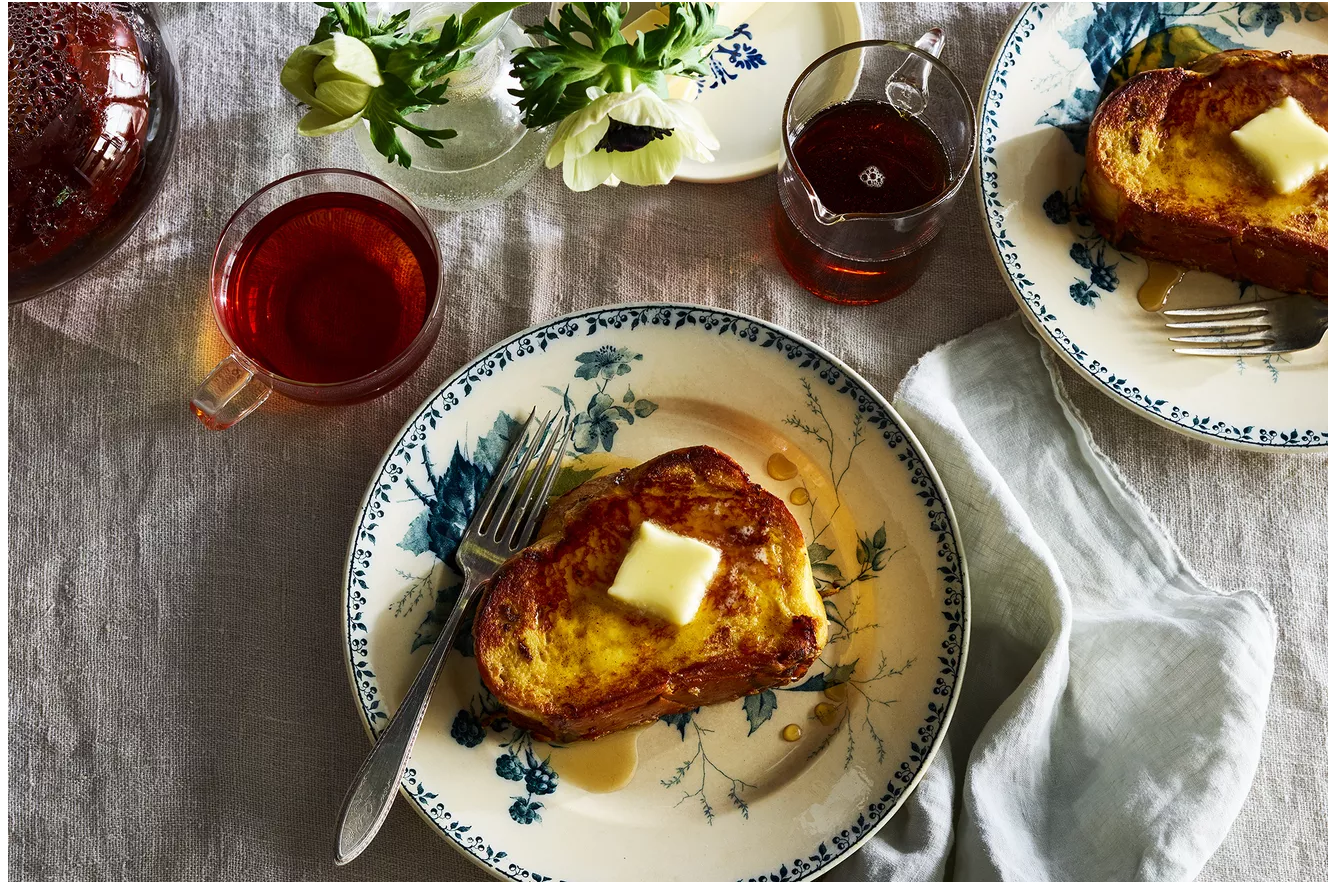
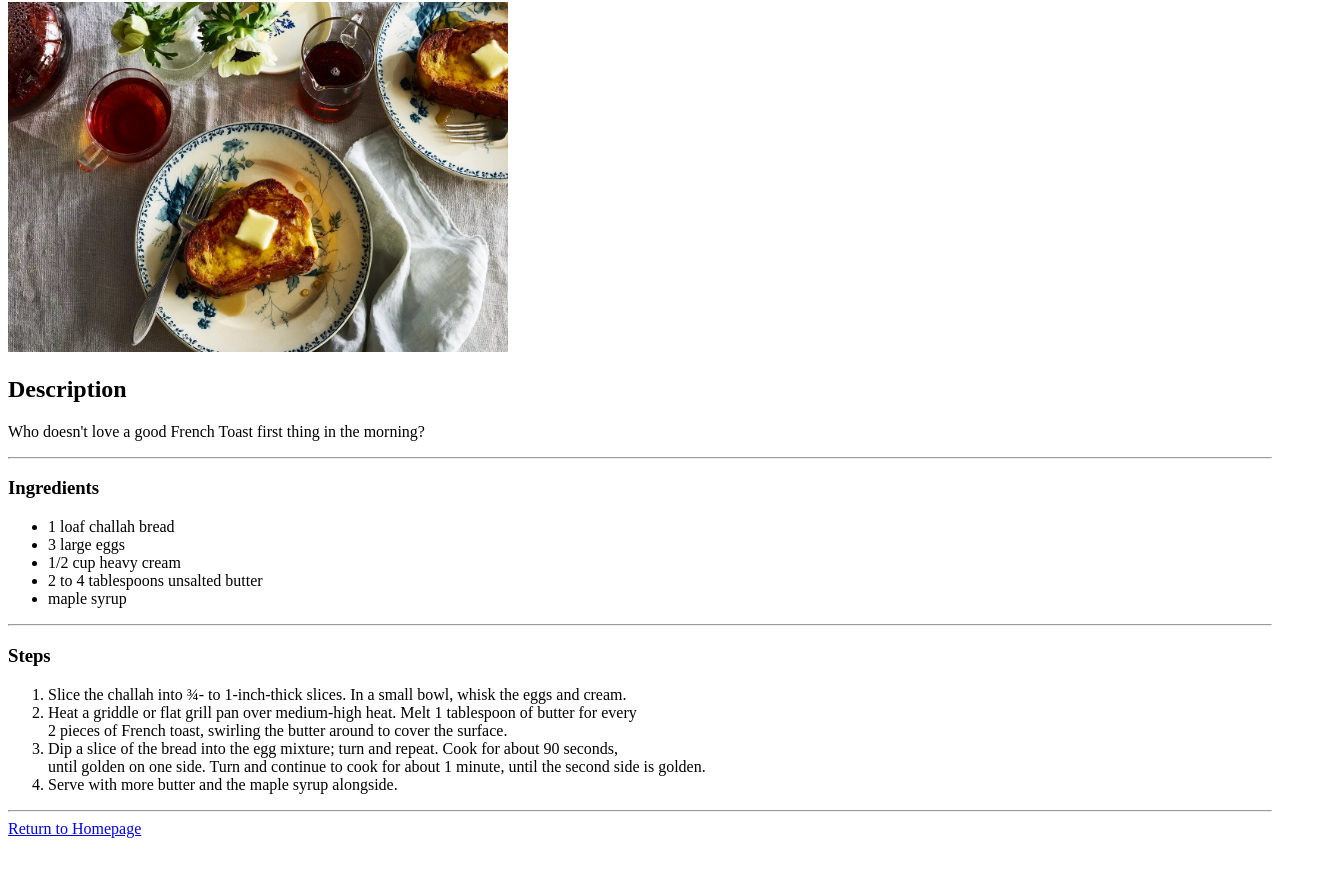
Before and after one commit to aaronr-dev/odin-recipes, a plain HTML site: page recipes/french-toast.html in a window 1280 px wide. Shown: the part 78-972 px from the top of the page, 1328 px wide, since content can reach past the window. After the commit the page ends 924 px from the top, so only its background shows below. Drawn offline with Linux system fonts and the light colour scheme.

Commit message:
Finish french toast page

```diff
--- a/recipes/french-toast.html
+++ b/recipes/french-toast.html
@@ -5,9 +5,37 @@
     <meta http-equiv="X-UA-Compatible" content="IE=edge">
     <meta name="viewport" content="width=device-width, initial-scale=1.0">
     <title>Document</title>
+    <style>
+        img {
+            height: 350px;
+            width: 500px;
+        }
+    </style>
 </head>
 <body>
     <h1>Bussin' French Toast</h1>
     <img src="../images/french-toast.jpg">
+    <h2>Description</h2>
+    <p>Who doesn't love a good French Toast first thing in the morning?</p>
+    <hr>
+    <h3>Ingredients</h3>
+        <ul>
+            <li>1 loaf challah bread</li>
+            <li>3 large eggs</li>
+            <li>1/2 cup heavy cream</li>
+            <li>2 to 4 tablespoons unsalted butter</li>
+            <li>maple syrup</li>
+        </ul>
+    <hr>
+    <h3>Steps</h3>
+        <ol>
+            <li>Slice the challah into ¾- to 1-inch-thick slices. In a small bowl, whisk the eggs and cream.</li>
+            <li>Heat a griddle or flat grill pan over medium-high heat. Melt 1 tablespoon of butter for every <br> 2 pieces of French toast, swirling the butter around to cover the surface.</li>
+            <li>Dip a slice of the bread into the egg mixture; turn and repeat. Cook for about 90 seconds, <br> until golden on one side. Turn and continue to cook for about 1 minute, until the second side is golden.</li>
+            <li>Serve with more butter and the maple syrup alongside.</li>
+        </ol>
+    <hr>
+    <a href="../index.html">Return to Homepage</a>
+
 </body>
 </html>
```
